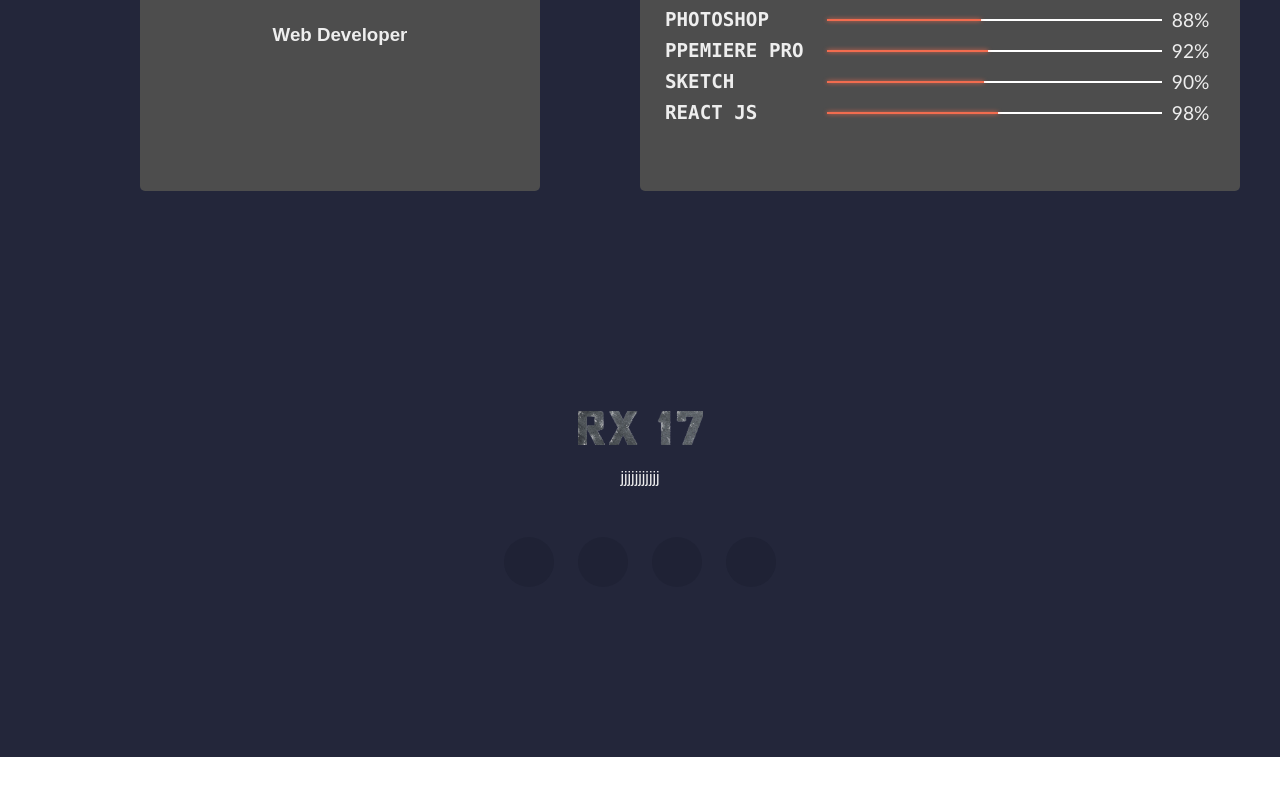
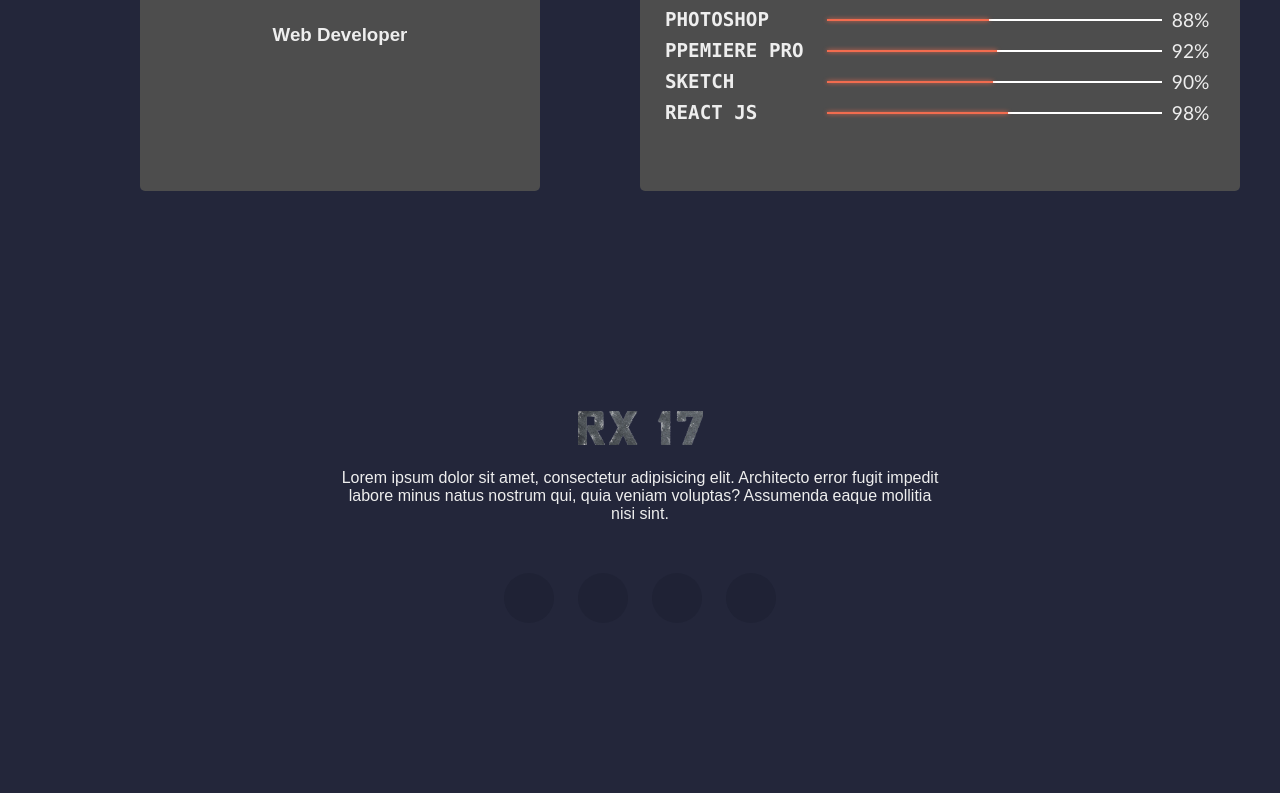
Before and after one commit to rxomidov/rixsitillo.cf, a React (Create React App) app: page / in a window 1280 px wide. Shown: the part 5454-6247 px from the top of the page. Before the commit the page ends 6211 px from the top, so only its background shows below. Built offline with nearby package versions, Linux system fonts and the light colour scheme; some icons are missing.

Commit message:
Contact.js changed

```diff
--- a/src/components/Contact.js
+++ b/src/components/Contact.js
@@ -11,7 +11,9 @@ const Contact = () => {
                         <img src={logo} alt="logo"/>
                         <div className="row justifyCenter">
                             <div className="col-6">
-                                jjjjjjjjjjj
+                                Lorem ipsum dolor sit amet, consectetur adipisicing elit.
+                                Architecto error fugit impedit labore minus natus nostrum qui,
+                                quia veniam voluptas? Assumenda eaque mollitia nisi sint.
                             </div>
                             <div className="contact-circles">
                                 <ul><FaFacebookF/></ul>
```
